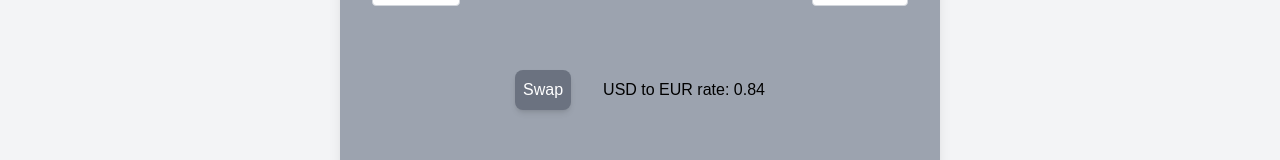
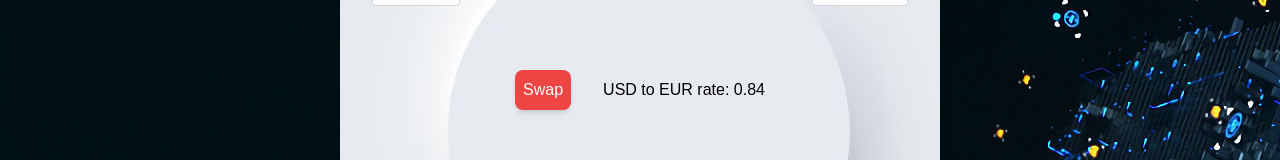
Before and after one commit to kostas-python/currency-calculator, a Next.js app: page / in a window 1280 px wide. Shown: the part 346-506 px from the top of the page. Built offline with nearby package versions, Linux system fonts and the light colour scheme.

Commit message:
added image background on main page

```diff
--- a/src/app/page.tsx
+++ b/src/app/page.tsx
@@ -4,10 +4,12 @@ import Flag from "react-world-flags";
 import Header from "./components/header";
 import { useEffect, useState } from 'react';
 
+
 // List of available currencies
 const currencies = [
   "USD", "EUR", "GBP", "CHF", "JPY", "CAD",
 ];
+
 
 // Map currency codes to flag country codes
 const currencyToFlagCode: { [key: string]: string } = {
@@ -121,11 +123,13 @@ const CurrencyConverter: React.FC = () => {
   return (
     <>
       <Header />
-      <div className="flex flex-col items-center justify-center min-h-screen bg-gray-100 p-6 font-poppins">
-        <div className="bg-gray-400 p-8 rounded-lg shadow-lg sm:mx-auto sm:w-full sm:max-w-[600px] h-[500px]">
+      <div className="flex flex-col items-center justify-center min-h-screen bg-[url('/image3.jpg')] bg-left p-6 font-poppins">
+        <div className="bg-[url('/image2.jpeg')] bg-center p-8 rounded-lg shadow-lg sm:mx-auto sm:w-full sm:max-w-[600px] h-[500px]">
+
           {/* Currency 1 and amount input */}
           <div className="flex items-center justify-between py-12">
             <div className="flex items-center">
+
               {/* Flag next to currency */}
               <Flag
                 code={currencyToFlagCode[currencyOne]}
@@ -159,7 +163,7 @@ const CurrencyConverter: React.FC = () => {
           <div className="flex items-center justify-center py-4">
             <button
               onClick={handleSwap}  // Swap currencies when clicked
-              className="bg-gray-500 text-white p-2 mr-4 rounded-lg shadow-md hover:bg-gray-600"
+              className="bg-red-500 text-white p-2 mr-4 rounded-lg shadow-md hover:bg-gray-600"
             >
               Swap
             </button>
```
Also changed, not shown: public/image2.jpeg (added), public/image3.jpg (added).
